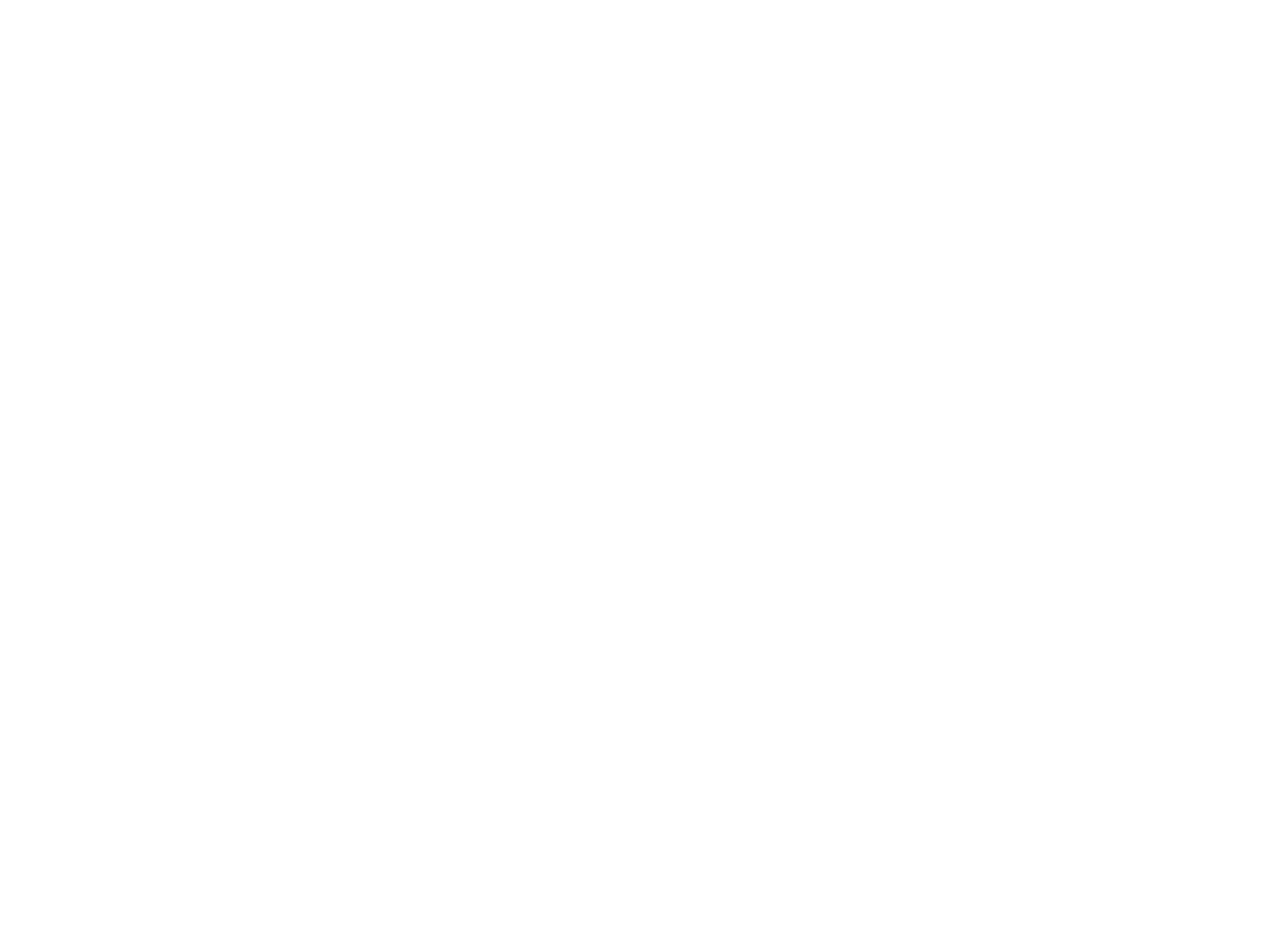
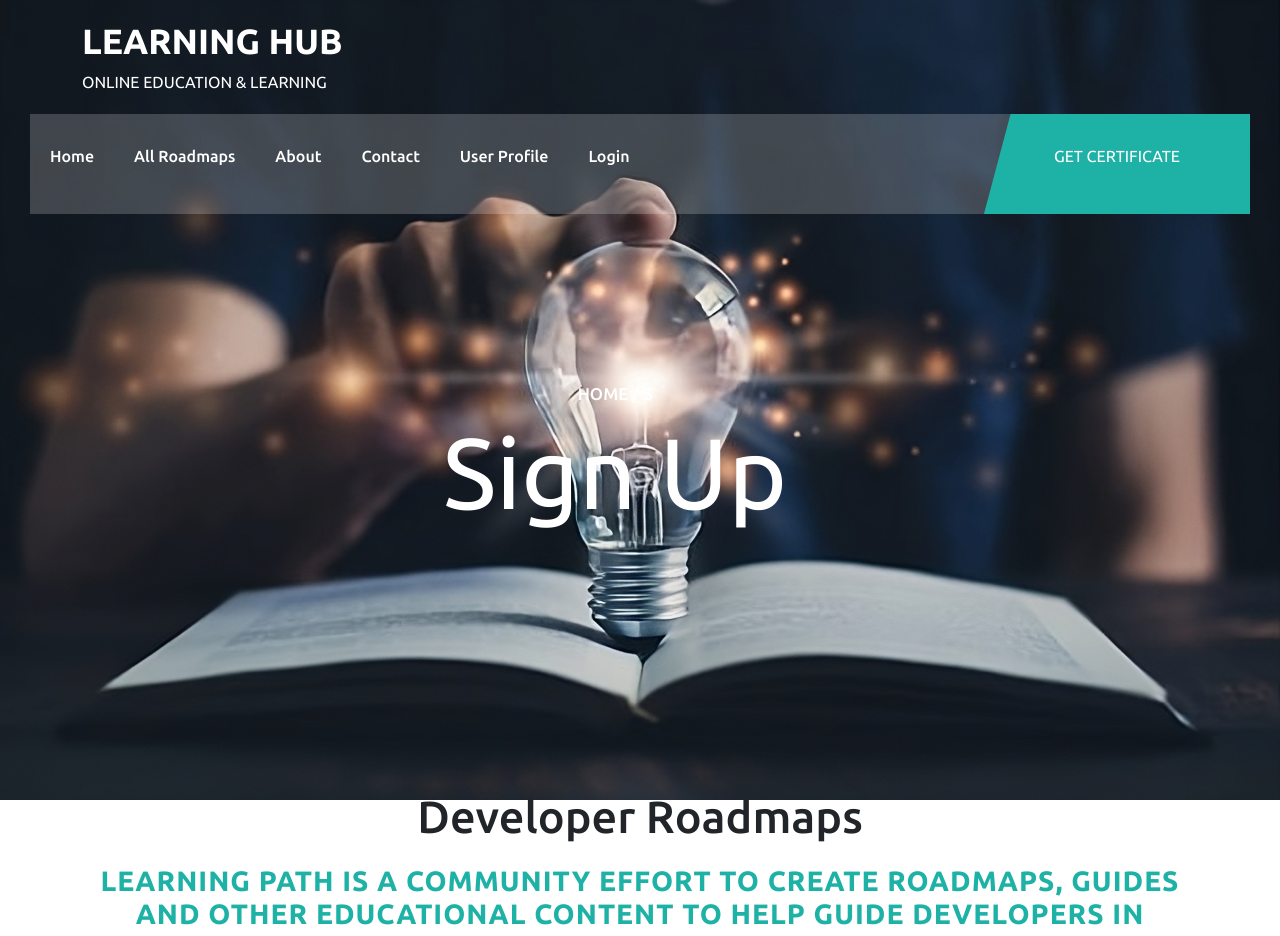
Before and after one commit to EsraaHassann/SystemAnalysis, a React (Create React App) app in the folder front-end/: page /s in a window 1280 px wide. Before the commit this address had no page. Shown: the top 936 px of the page. Before the commit the page ends 800 px from the top, so only its background shows below. Built offline with nearby package versions, Linux system fonts and the light colour scheme.

Commit message:
create page selct roadmap

```diff
--- a/front-end/src/App.js
+++ b/front-end/src/App.js
@@ -26,6 +26,7 @@
 import AllSteps from "./components/admin-dashboard/roadmap/AllSteps";
 import MyRoadmaps from "./components/admin-dashboard/roadmap/MyRoadmaps";
 import AllRoadmaps from"./components/allroadmaps/RoadmapsHome";
+import SelectRoadmap from "./components/SelectRoadmap/SelectRoadmap";
 export const REST_API_BASE_URL = "http://localhost:9090/api";
 
 // Create a new queryClient instance
@@ -74,6 +75,7 @@
                 <Route exact path="/sign-up" element={<SIGNUP />} />
                 <Route exact path="/login" element={<LOGIN />} />
                 <Route path="/userProfile" element={<UserProfile />} />
+                <Route path="/s" element={<SelectRoadmap />} />
               </Route>
             </Routes>
           </StoreProvider>
--- /dev/null
+++ b/front-end/src/components/SelectRoadmap/SelectRoadmap.jsx
@@ -0,0 +1,23 @@
+import React from "react"
+import Back from "../common/back/Back"
+import Heading from "../common/heading/Heading"
+
+
+const SelectRoadmap = () => {
+  return (
+    <> <Back title="Sign Up" />
+    <div className="container">
+
+      <Heading
+            subtitle="Developer Roadmaps"
+            title="Learning path is a community effort to create roadmaps, guides and other
+           educational content to help
+           guide developers in picking up a path and guide their learnings."
+          />
+          <br />
+          </div>
+    </>
+  )
+}
+
+export default SelectRoadmap
--- a/front-end/src/components/home/HAbout.jsx
+++ b/front-end/src/components/home/HAbout.jsx
@@ -59,13 +59,12 @@
           <div className="coursesCard">
             {/* copy code form  coursesCard */}
             <div className="grid2">
-              {roadmaps.map((val) => (
+              {roadmaps.length !=0? roadmaps.map((val) => (
                 <div className="items">
-                  <div className="content flex"></div>
 
                   <button className="outline-btn"  onClick={()=>handleSelect(val)}>{val.title}</button>
                 </div>
-              ))}
+              )):<></>}
             </div>
           </div>
 
```
